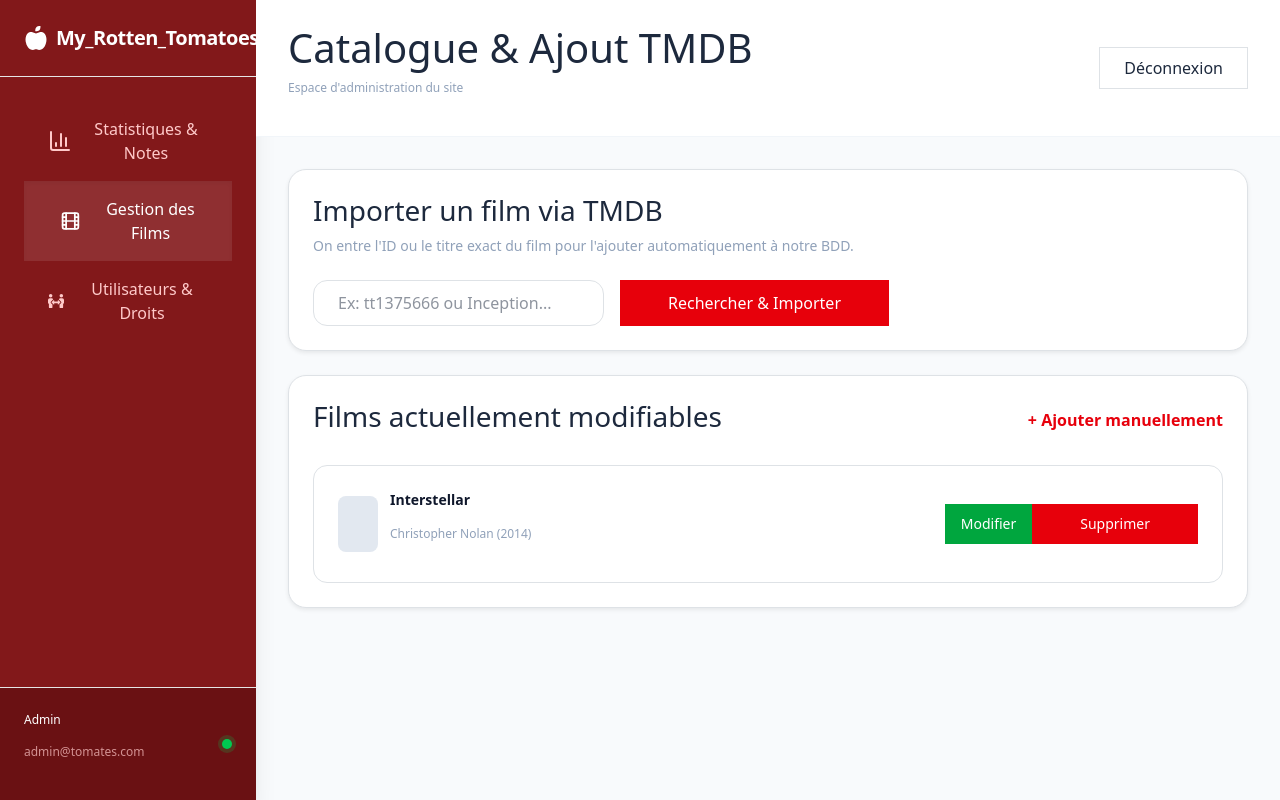
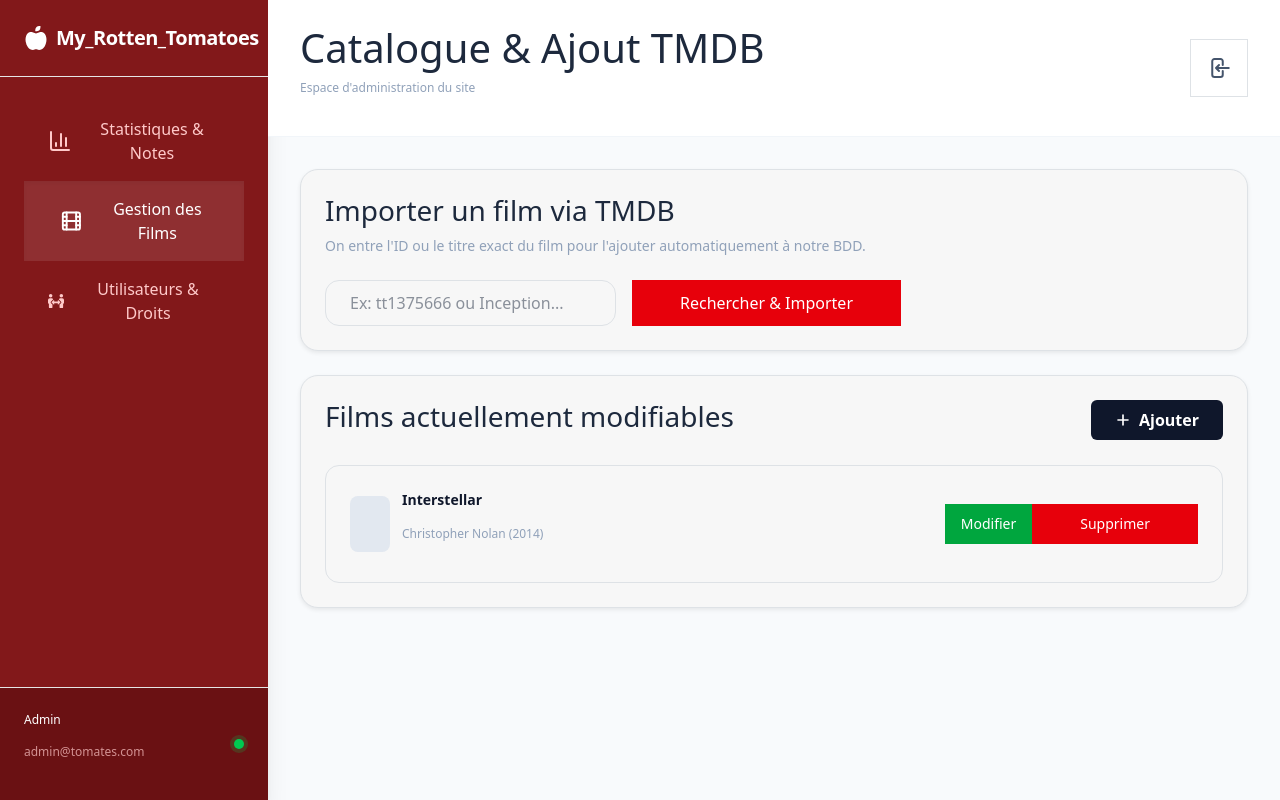
Before and after one commit to Sekaly6666/Projet-Film, a Next.js app in the folder FRONT-END/my_rotten_tomatoes/: page /admin/dashboard in a window 1280 px wide. Both pictures are taken after a click on the button "Gestion des Films". Shown: the top 800 px of the page. Built offline with nearby package versions, Linux system fonts and the light colour scheme.

Commit message:
Pull with auth

```diff
--- a/FRONT-END/my_rotten_tomatoes/app/admin/dashboard/page.tsx
+++ b/FRONT-END/my_rotten_tomatoes/app/admin/dashboard/page.tsx
@@ -13,7 +13,7 @@ export default function AdminDashboard() {
     <div className="flex h-screen bg-slate-50 font-sans text-slate-800 overflow-hidden">
 
    {/* La barre latérale de gauche*/}
-      <aside className="w-64 bg-red-900 text-white flex flex-col hidden md:flex shadow-xl">
+      <aside className="w-67 bg-red-900 text-white flex flex-col hidden md:flex shadow-xl">
         <div className="p-6 border-b border-red-850 flex items-center space-x-2">
           <span className="text-2xl"><FaAppleAlt /></span>
           <span className="font-bold text-xl tracking-tight">My_Rotten_Tomatoes</span>
@@ -54,8 +54,6 @@ export default function AdminDashboard() {
 
 
       <div className="flex-1 flex flex-col overflow-y-auto">
-
-
         <header className="bg-white border-b border-slate-100 px-8 py-4 flex justify-between items-center sticky top-0 z-10">
           <div>
             <h1 className="text-xl font-bold text-slate-900">
@@ -65,15 +63,16 @@ export default function AdminDashboard() {
             </h1>
             <p className="text-xs text-slate-400 mt-0.5">Espace d'administration du site</p>
           </div>
-          <button className="px-4 py-2 border border-slate-200 text-sm font-medium rounded-xl hover:bg-slate-50 transition">
-            Déconnexion
-          </button>
+         <button class="p-3 border border-slate-200 rounded-xl hover:bg-slate-50 transition transform hover:scale-110 active:scale-95 duration-200" aria-label="Déconnexion">
+
+  <svg class="w-6 h-6 text-slate-600" xmlns="http://w3.org" fill="none" viewBox="0 0 24 24" stroke-width="2" stroke="currentColor">
+    <path stroke-linecap="round" stroke-linejoin="round" d="M15.75 9V5.25A2.25 2.25 0 0 0 13.5 3h-6a2.25 2.25 0 0 0-2.25 2.25v13.5A2.25 2.25 0 0 0 7.5 21h6a2.25 2.25 0 0 0 2.25-2.25V15M12 9l-3 3m0 0 3 3m-3-3h12.75" />
+  </svg>
+</button>
+
         </header>
 
-
         <main className="p-8 max-w-7xl w-full mx-auto space-y-6">
-
-
           {activeTab === 'stats' && (
             <>
               <div className="grid grid-cols-1 md:grid-cols-3 gap-6">
@@ -101,7 +100,7 @@ export default function AdminDashboard() {
                 <div className="overflow-x-auto">
                   <table className="w-full text-left border-collapse">
                     <thead>
-                      <tr className="bg-slate-50 text-slate-400 text-xs uppercase font-bold border-b border-slate-100">
+                      <tr className=" p-6 border-b bg-[#E6D3D3] text-xs uppercase font-bold border-slate-100">
                         <th className="px-6 py-4">Film</th>
                         <th className="px-6 py-4">Utilisateur</th>
                         <th className="px-6 py-4">Note</th>
@@ -122,10 +121,10 @@ export default function AdminDashboard() {
             </>
           )}
 
-{/* On gere les fils à parttir de cette ligne*/}
+{/* On gere les films à parttir de cette ligne*/}
           {activeTab === 'movies' && (
             <div className="space-y-6">
-              <div className="bg-white p-6 rounded-2xl border border-slate-100 shadow-sm">
+              <div className="bg-[#F7F7F7] p-6 rounded-2xl border border-slate-100 shadow-sm">
                 <h3 className="font-bold text-slate-900 text-lg mb-2">Importer un film via TMDB</h3>
                 <p className="text-sm text-slate-400 mb-4">On entre l'ID ou le titre exact du film pour l'ajouter automatiquement à notre BDD.</p>
                 <div className="flex gap-3 max-w-xl">
@@ -141,10 +140,17 @@ export default function AdminDashboard() {
               </div>
 {/* CRUD pour les films. Mais Zoul a dit qu'il n' y a pas de CRUD en tant que tel. Donc on doit pouvoir supprimer uniquement*/}
 
-              <div className="bg-white p-6 rounded-2xl border border-slate-100 shadow-sm">
+              <div className="bg-[#F7F7F7] p-6 rounded-2xl border border-slate-100 shadow-sm">
                 <div className="flex justify-between items-center mb-4">
                   <h3 className="font-bold text-slate-900">Films actuellement modifiables</h3>
-                  <button className="text-sm font-semibold text-red-600 hover:underline">+ Ajouter manuellement</button>
+                  <button class="inline-flex items-center gap-2 text-sm font-semibold text-white bg-slate-900 rounded px-4 py-2 transition-colors">
+  <svg class="w-4 h-4 text-white" xmlns="http://w3.org" fill="none" viewBox="0 0 24 24" stroke-width="2.5" stroke="currentColor">
+    <path stroke-linecap="round" stroke-linejoin="round" d="M12 4.5v15m7.5-7.5h-15" />
+  </svg>
+
+  <span>Ajouter</span>
+</button>
+
                 </div>
                 <div className="border border-slate-100 rounded-xl p-4 flex items-center justify-between text-sm">
                   <div className="flex items-center space-x-3">
@@ -169,21 +175,21 @@ export default function AdminDashboard() {
  {/* Voici où on va gérer les utilisateurs*/}
           {activeTab === 'users' && (
             <div className="bg-white rounded-2xl border border-slate-100 shadow-sm overflow-hidden">
-              <div className="p-6 border-b border-slate-100">
-                <h3 className="font-bold text-slate-900">Membres et Rôles</h3>
+              <div className="p-6 border-b bg-[#660120] border-slate-100">
+                <h3 className="font-bold text-white">Membres et Rôles</h3>
               </div>
               <div className="p-4 space-y-3">
                 <div className="flex items-center justify-between p-3 border border-slate-100 rounded-xl text-sm">
                   <div>
                     <p className="font-semibold text-slate-900">Alice Martin</p>
-                    <p className="text-xs text-slate-400">Rôle actuel : <span className="font-semibold text-slate-600">Utilisateur</span></p>
+                    <p className="text-xs text-slate-400">Rôle : <span className="font-semibold text-slate-600">Utilisateur</span></p>
                   </div>
                   <div className="flex space-x-2">
                     <button className="px-3 py-1.5 bg-blue-50 text-blue-600 font-semibold rounded-lg text-xs hover:bg-blue-100 transition">
                       Passer Admin
                     </button>
                     <button className="px-3 py-1.5 bg-red-50 text-red-600 font-semibold rounded-lg text-xs hover:bg-red-100 transition">
-                      Bannir
+                      Supprimer
                     </button>
                   </div>
                 </div>
```
